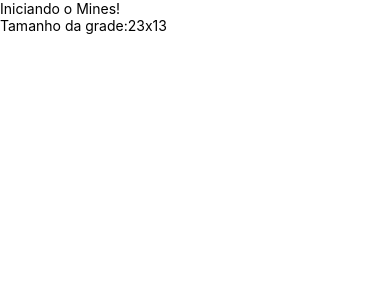
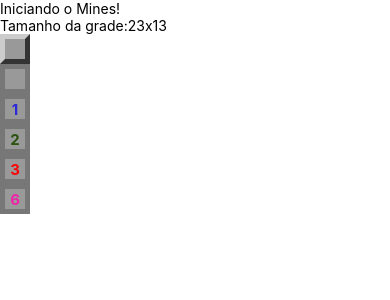
Before and after one commit to fabiosoliveira/mines, a React Native app: screen / in a window 390 px wide. Shown: the top 300 px of the page. Built offline with nearby package versions, Linux system fonts and the light colour scheme.

Commit message:
Criar componente Field

```diff
--- a/src/App.js
+++ b/src/App.js
@@ -2,6 +2,7 @@
 import {View, Text, StyleSheet} from 'react-native';
 
 import params from './params';
+import Field from './components/Field';
 
 export default (props) => {
   return (
@@ -11,6 +12,13 @@
         Tamanho da grade:
         {params.getRowsAmount()}x{params.getColumnsAmount()}
       </Text>
+
+      <Field />
+      <Field opened />
+      <Field opened nearMines={1} />
+      <Field opened nearMines={2} />
+      <Field opened nearMines={3} />
+      <Field opened nearMines={6} />
     </View>
   );
 };
--- a/src/components/Field.js
+++ b/src/components/Field.js
@@ -0,0 +1,65 @@
+import React from 'react';
+
+import params from '../params';
+import {View, StyleSheet, Text} from 'react-native';
+
+export default ({mined, opened, nearMines}) => {
+  const styleField = [styles.field];
+  if (opened) {
+    styleField.push(styles.opened);
+  }
+  if (styleField.length === 1) {
+    styleField.push(styles.regular);
+  }
+
+  let color = null;
+  if (nearMines > 0) {
+    if (nearMines == 1) {
+      color = '#2a28d7';
+    }
+    if (nearMines == 2) {
+      color = '#2b520f';
+    }
+    if (nearMines > 2 && nearMines < 6) {
+      color = '#f9060a';
+    }
+    if (nearMines >= 6) {
+      color = '#f221a9';
+    }
+  }
+
+  return (
+    <View style={styleField}>
+      {!mined && opened && nearMines > 0 ? (
+        <Text style={[styles.label, {color: color}]}>{nearMines}</Text>
+      ) : (
+        false
+      )}
+    </View>
+  );
+};
+
+const styles = StyleSheet.create({
+  field: {
+    height: params.blockSize,
+    width: params.blockSize,
+    borderWidth: params.borderSize,
+  },
+  regular: {
+    backgroundColor: '#999',
+    borderLeftColor: '#CCC',
+    borderTopColor: '#CCC',
+    borderRightColor: '#333',
+    borderBottomColor: '#333',
+  },
+  opened: {
+    backgroundColor: '#999',
+    borderColor: '#777',
+    alignItems: 'center',
+    justifyContent: 'center',
+  },
+  label: {
+    fontWeight: 'bold',
+    fontSize: params.fontSize,
+  },
+});
```
